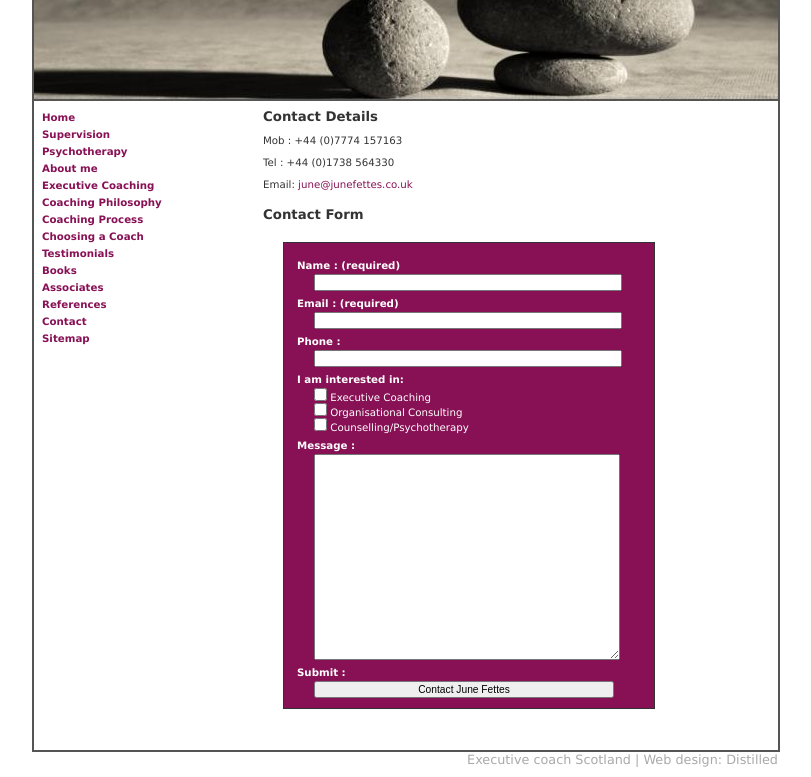
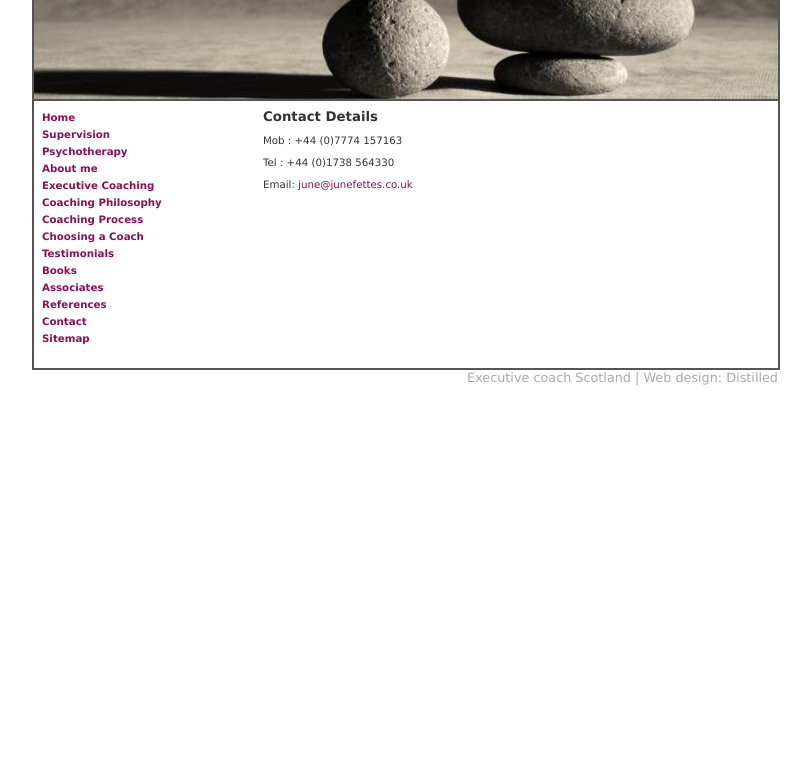
Before and after one commit to junefettes/junefettes.github.io, a plain HTML site: page content/junefettes/contact.php.html in a window 1280 px wide. Shown: the part 144-921 px from the top of the page, without its empty margins (234-1045 px from the left). After the commit the page ends 800 px from the top, so only its background shows below. Drawn offline with Linux system fonts and the light colour scheme.

Commit message:
Remove contact form that needs PHP

```diff
--- a/content/junefettes/contact.php.html
+++ b/content/junefettes/contact.php.html
@@ -53,46 +53,6 @@
 
 <p>Email: <a href="mailto:june@junefettes.co.uk">june@junefettes.co.uk</a></p>
 
-<h2>Contact Form</h2>
-
-<form action ="../../mailer/mailer.php" method="post">
-
-<div>
-<label for="requiredname">Name : (required)</label>
-<input type="text" name="requiredname" class="wide"/>
-</div>
-
-<div>
-<label for="requiredemail">Email :  (required)</label>
-<input type="text" name="requiredemail"  class="wide"/>
-</div>
-
-<div>
-<label for="phone">Phone : </label>
-<input type="text" name="phone"  class="wide"/>
-</div>
-
-<div>
-<label for="phone">I am interested in:</label>
-<input type="checkbox" name="execCoaching" />&nbsp;Executive Coaching <br />
-<input type="checkbox" name="orgConsulting" />&nbsp;Organisational Consulting <br />
-<input type="checkbox" name="counselling_psychotherapy" />&nbsp;Counselling/Psychotherapy <br />
-
-</div>
-
-<div>
-<label for="message">Message :  </label>
-<textarea name="message" style="font-size: 12px; line-height: 17px;"></textarea>
-</div>
-
-<div>
-<label for="">Submit : </label>
-<input name="form" type="hidden" value="contactform"/>
-<input type="submit" value="Contact June Fettes" class="wide"/>
-</div>
-
-</form>
-
 		</div><!--siteBox, content-->
 		<div class="clr">
 			&nbsp;
```
